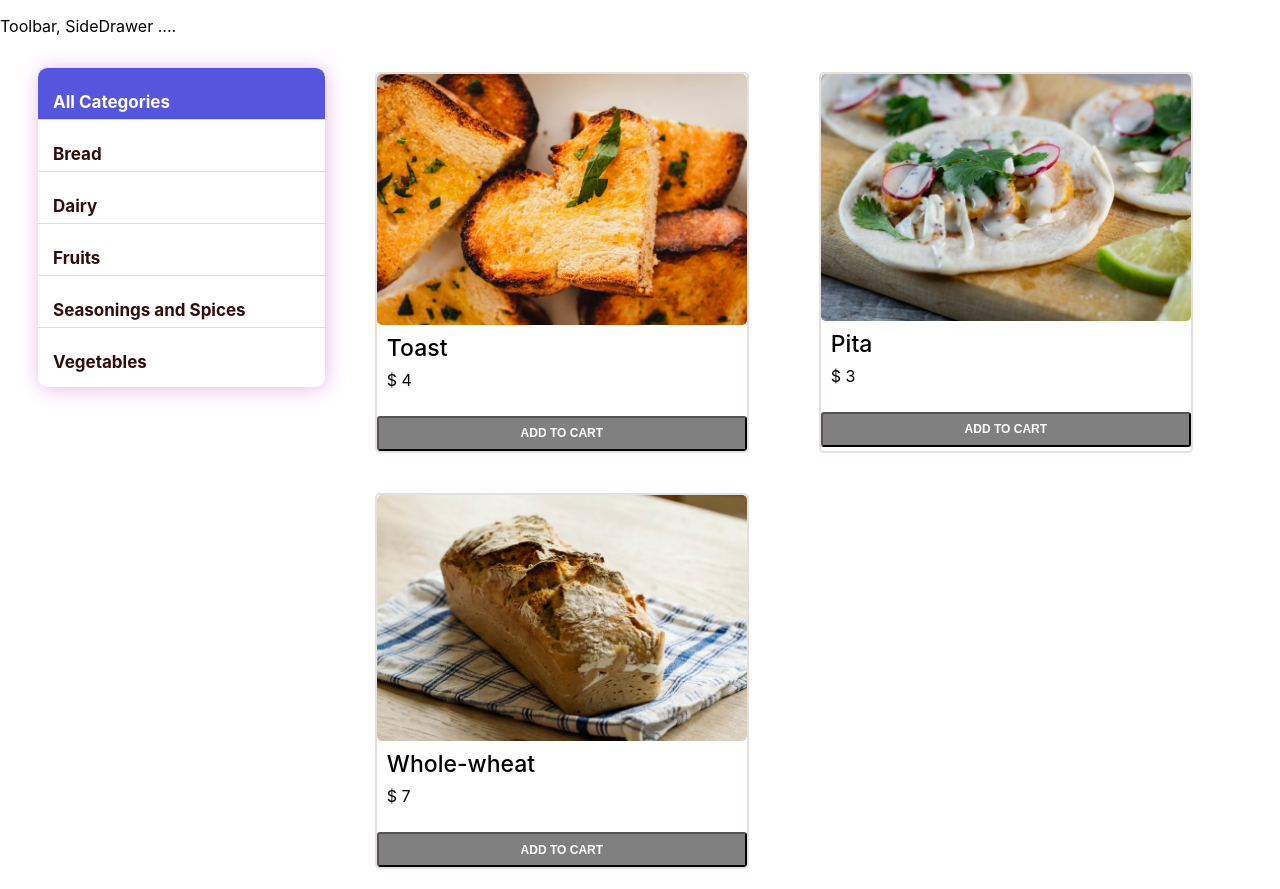
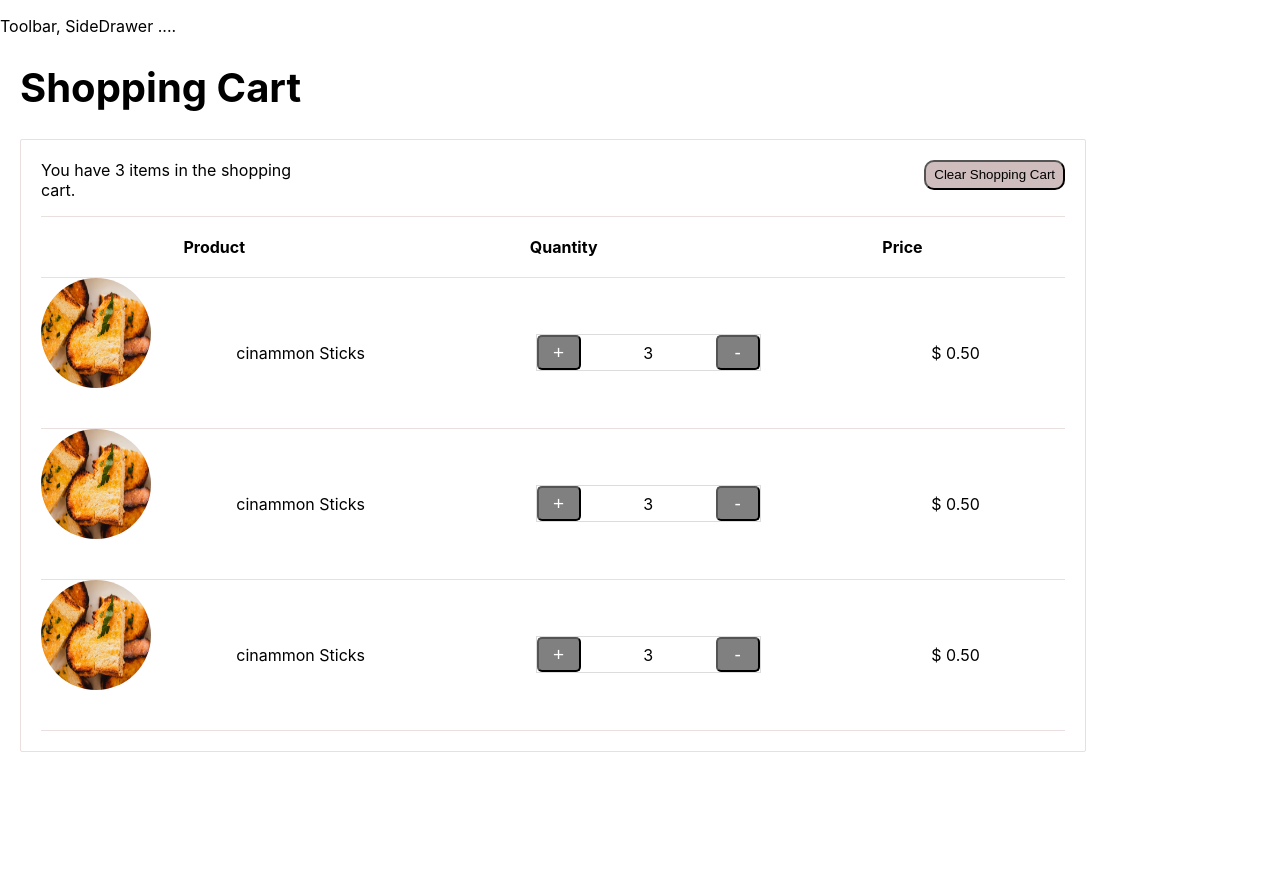
Before and after one commit to ahsanfarooq3423/ReactJS-Apps, a React (Create React App) app in the folder grocery-online/: page / in a window 1280 px wide. After the commit the page ends 800 px from the top, so only its background shows below. Built offline with nearby package versions, Linux system fonts and the light colour scheme.

Commit message:
Adding the Shopping Cart Component

```diff
--- /dev/null
+++ b/grocery-online/src/components/Cart/Cart.js
@@ -0,0 +1,33 @@
+import React from 'react';
+import Aux from '../../containers/hoc/Aux';
+import classes from './Cart.module.css';
+import CartItem from './CartItem/CartItem';
+
+const cart = () => {
+    return(
+        <Aux>
+            <h1 className = {classes.h1}>Shopping Cart</h1>
+            <div className = {classes.summary}>
+                <div className = {classes.heading}>
+                    <p> You have 3 items in the shopping cart.</p>
+                    <button>Clear Shopping Cart</button>
+                </div>
+
+
+                <div className = {classes.menu}>
+                    <p>Product</p>
+                    <p>Quantity</p>
+                    <p>Price</p>
+                </div>
+
+               <CartItem/>
+               <CartItem/>
+               <CartItem/>
+
+
+            </div>
+        </Aux>
+    )
+}
+
+export default cart;
--- /dev/null
+++ b/grocery-online/src/components/Cart/Cart.module.css
@@ -0,0 +1,52 @@
+.h1 {
+    font-size: 40px;
+    margin-left: 20px;
+
+}
+
+.summary {
+    width: 80%;
+    height: auto;
+    border: 1.5px solid rgb(233, 223, 223);
+    border-radius: 2px;
+    margin-left: 20px;
+    padding: 20px;
+
+}
+
+
+
+.heading {
+    display: flex;
+    border-bottom: 1px solid rgb(233, 223, 223);
+    margin-bottom: 20px;
+}
+.heading p {
+    margin-top: 0px;
+}
+
+.heading button{
+    float: right;
+    margin-left: 60%;
+    height: 30px;
+    width: 150px;
+    border-radius: 10px ;
+    background-color: rgb(206, 189, 188);
+
+
+}
+
+.menu {
+
+    display : flex;
+    border-bottom: 1px solid rgb(233, 223, 223);
+
+}
+
+
+.menu p{
+    padding-bottom: 20px;
+    margin: auto;
+    font-weight: bolder;
+
+}
--- /dev/null
+++ b/grocery-online/src/components/Cart/CartItem/CartItem.js
@@ -0,0 +1,24 @@
+import React from 'react';
+import classes from './CartItem.module.css';
+import Button from '../../Grocery/GroceryItems/GroceryItem/Button/Button';
+
+const cartitem = () => {
+    return (
+        <div className  = {classes.cartItem}>
+
+            <img src = {require('../../../assets/images/bread/toast.jpeg')}/>
+            <p>cinammon Sticks</p>
+
+            <div className = {classes.button}>
+                <Button/>
+            </div>
+
+            <p> $ 0.50 </p>
+
+
+        </div>
+    )
+
+}
+
+export default cartitem;
--- /dev/null
+++ b/grocery-online/src/components/Cart/CartItem/CartItem.module.css
@@ -0,0 +1,41 @@
+.cartItem {
+
+    display: flex;
+    justify-content: center;
+    height: 150px;
+    border-bottom: 1px solid rgb(233, 223, 223);
+
+}
+
+.cartItem img {
+    border-radius: 60%;
+    max-width: 110px;
+    max-height: 110px;
+    margin: 0px;
+
+}
+
+.cartItem p {
+    margin: auto;
+}
+
+.cartItem div {
+    margin: auto;
+}
+
+.button {
+    width: 22%;
+
+}
+
+.button p {
+    margin-left: 28%;
+    margin-right: 28%;
+
+}
+
+.button button {
+    width: 50px;
+    height: 35px;
+
+}
--- a/grocery-online/src/components/Grocery/GroceryItems/GroceryItem/Button/Button.js
+++ b/grocery-online/src/components/Grocery/GroceryItems/GroceryItem/Button/Button.js
@@ -3,7 +3,7 @@ import classes from './Button.module.css';
 
 
 const button = (props) => {
-    let items = false;
+    let items = true;
 
 
 
--- a/grocery-online/src/containers/GroceryApp/GroceryApp.js
+++ b/grocery-online/src/containers/GroceryApp/GroceryApp.js
@@ -2,6 +2,7 @@ import React, {Component} from 'react';
 import GroceryTypes from '../../components/Grocery/GroceryTypes/GroceryTypes';
 import GroceryItems from '../../components/Grocery/GroceryItems/GroceryItems';
 import classes from './GroceryApp.module.css';
+import Cart from '../../components/Cart/Cart';
 
 
 class GroceryApp extends Component {
@@ -28,7 +29,7 @@ class GroceryApp extends Component {
         currentPage : 'bread',
         cart : {
             totalPrice : 0,
-            items : []
+            items : {}
         }
 
     }
@@ -45,22 +46,37 @@ class GroceryApp extends Component {
         this.setState({currentPage : category.type})
     }
 
-    getItemHandler = (item,page) => {
+    getItemToCartHandler = (item,page) => {
         let newItem = {}
-        newItem.number_Items = 0
         newItem.itemName = item;
         newItem.type = page;
         newItem.price = this.state.categories[page].items[item].price;
-        let cart = this.state.cart;
-        cart.items.push(newItem);
+
+        let cart = {...this.state.cart};
+        cart.totalPrice += newItem.price;
+
+
+        let itemPrice = this.state.categories[page].items[item].price
+
+
+        if (item in cart.items){
+            console.log('item already in the cart')
+            cart.items[item].price += itemPrice
+
+        }
+        else {
+            cart.items[item] = newItem
+        }
+
         this.setState({cart : cart});
+        console.log(cart)
 
     }
 
 
 
     render(){
-        return(
+        let show = (
         <div className = {classes.container}>
             <GroceryTypes
                 types = {this.getCategoriesNames()}
@@ -69,8 +85,10 @@ class GroceryApp extends Component {
             <GroceryItems
                 data = {this.state.categories}
                 currentPage = {this.state.currentPage}
-                    getItem = {this.getItemHandler}/>
-            </div>
+                getItem = {this.getItemToCartHandler}/>
+        </div>)
+        return(
+           <Cart/>
         );
     }
 }
```
Lines whose indentation alone changed are shown as unchanged.
